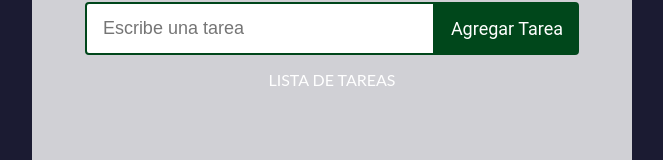
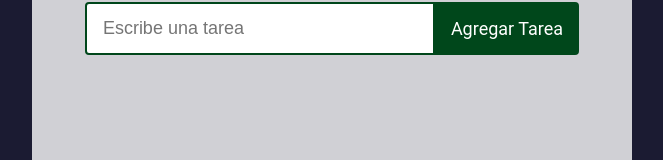
Before and after one commit to jcdavidarg/aplicacion-react-tareas, a React (Create React App) app: page / in a window 1280 px wide. Shown: the part 272-432 px from the top of the page, without its empty margins (308-971 px from the left). Built offline with nearby package versions, Linux system fonts and the light colour scheme.

Commit message:
map a estate tareas

```diff
--- a/src/componentes/ListaDeTareas.js
+++ b/src/componentes/ListaDeTareas.js
@@ -1,12 +1,19 @@
-import React from "react";
+import React, { useState } from "react";
 import "../hojas-de-estilo/ListaDeTareas.css";
 import TareaFormulario from "./TareaFormulario";
+import Tarea from "./Tarea";
 
 const ListaDeTareas = () => {
+  const [tareas, setTareas] = useState([]);
+
   return (
     <>
       <TareaFormulario />
-      <div className="tareas-lista-contenedor">LISTA DE TAREAS</div>
+      <div className="tareas-lista-contenedor">
+        {tareas.map((tarea) => (
+          <Tarea texto={tarea.texto} completada={tarea.completada} />
+        ))}
+      </div>
     </>
   );
 };
```
